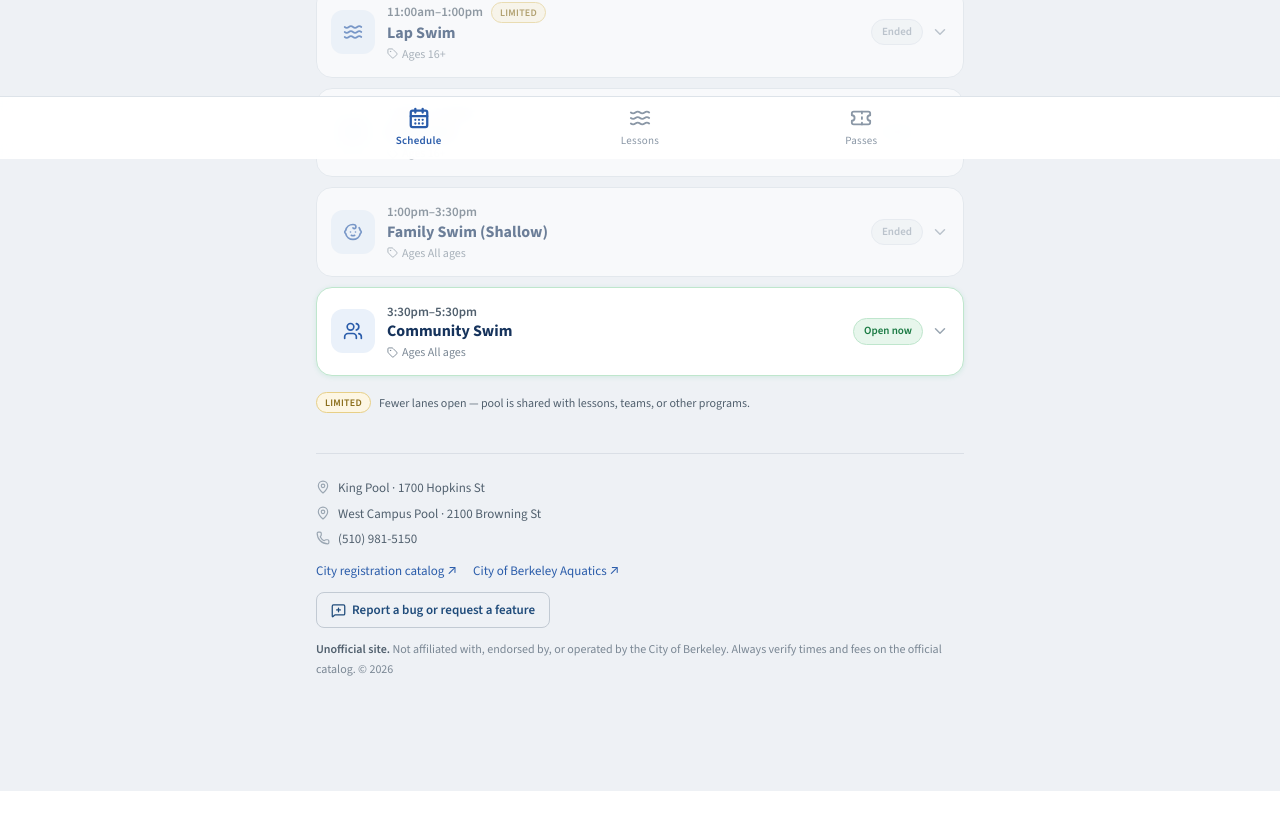
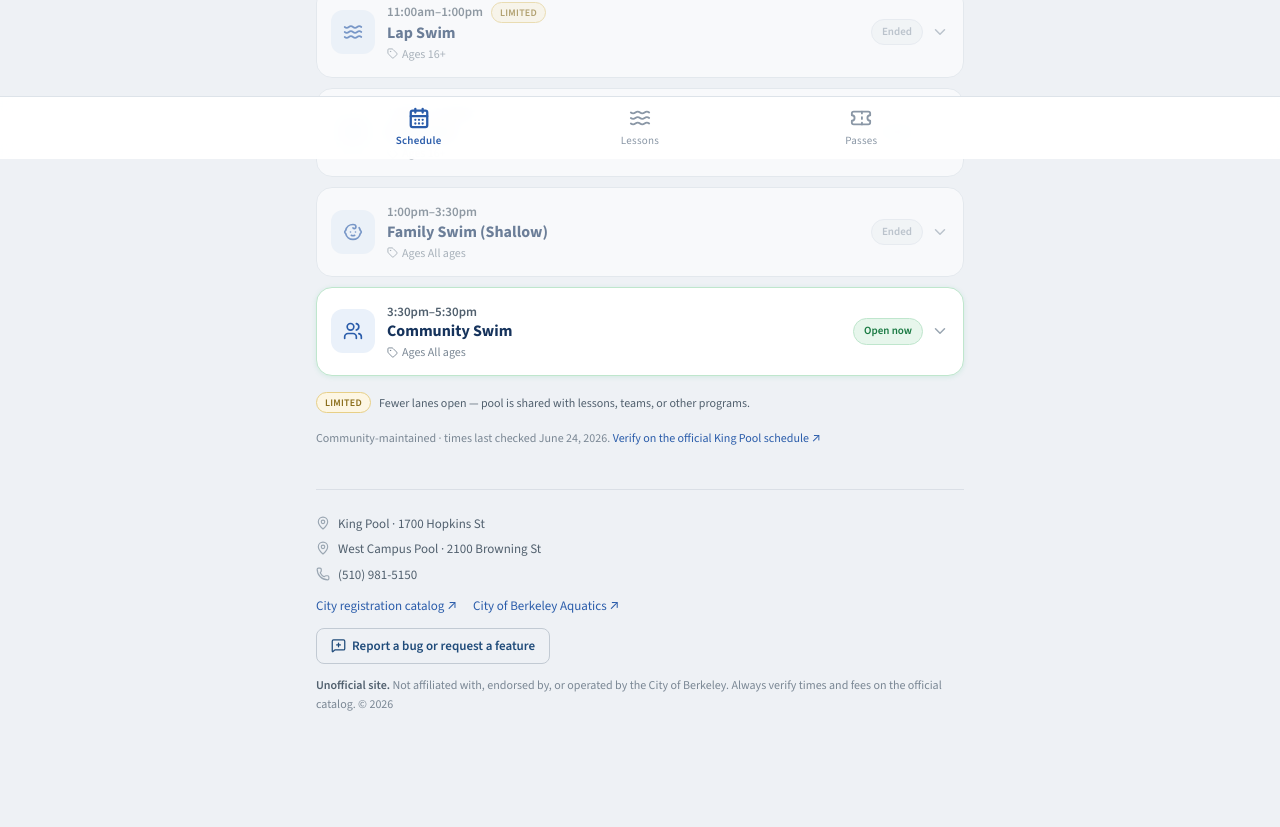
Before and after one commit to BeckerHockenbrock/berkeley-swim, a React (Vite) app: page / in a window 1280 px wide. Shown: the part 641-1468 px from the top of the page. Before the commit the page ends 1432 px from the top, so only its background shows below. Built offline with nearby package versions, Linux system fonts and the light colour scheme.

Commit message:
Schedule register button -> 10-pass; restore OG tags + last-checked; wire share banner

```diff
--- a/index.html
+++ b/index.html
@@ -4,9 +4,23 @@
     <meta charset="UTF-8" />
     <meta name="viewport" content="width=device-width, initial-scale=1.0" />
     <meta name="description" content="Unofficial guide to Berkeley public pool schedules, swim lessons, and passes. Not affiliated with the City of Berkeley." />
+    <meta name="theme-color" content="#2a5caa" />
     <link rel="icon" type="image/png" href="/logo.png" />
     <link rel="apple-touch-icon" href="/logo.png" />
     <title>Berkeley Pools — Unofficial Aquatics Schedule</title>
+
+    <!-- Social / link previews. URLs use the canonical domain; if berkeleyswim.com
+         isn't pointed at this Vercel project yet, swap these to your *.vercel.app address. -->
+    <meta property="og:type" content="website" />
+    <meta property="og:site_name" content="Berkeley Pools" />
+    <meta property="og:title" content="Berkeley Pools — when the pools are actually open" />
+    <meta property="og:description" content="Readable schedules for Berkeley's public pools — King & West Campus. See when each is open for lap swim, family swim, lessons, and more. Unofficial." />
+    <meta property="og:image" content="https://berkeleyswim.com/og.png" />
+    <meta property="og:url" content="https://berkeleyswim.com/" />
+    <meta name="twitter:card" content="summary_large_image" />
+    <meta name="twitter:title" content="Berkeley Pools — when the pools are actually open" />
+    <meta name="twitter:description" content="Readable schedules for Berkeley's public pools — King & West Campus. Lap swim, family swim, lessons, passes. Unofficial." />
+    <meta name="twitter:image" content="https://berkeleyswim.com/og.png" />
   </head>
   <body>
     <div id="root"></div>
--- a/src/components/ScheduleTab.tsx
+++ b/src/components/ScheduleTab.tsx
@@ -1,8 +1,9 @@
 import { useMemo, useState } from 'react';
 import { ChevronDown, ExternalLink, Tag, MapPin } from 'lucide-react';
-import { pools, programs } from '../data/loadSchedule';
+import { meta, passes, pools, programs } from '../data/loadSchedule';
 import {
   DAY_KEYS,
+  formatDate,
   formatRange,
   getBerkeleyNow,
   getSlotStatus,
@@ -87,6 +88,10 @@ export function ScheduleTab() {
   const rows = activity === 'all' ? scheduleRows : scheduleRows.filter((r) => r.slug === activity);
   const headingDay = isToday ? 'Today' : DAY_FULL[day];
 
+  // The "Register" CTA on the live cards points at the 10-Swim Pass (best value
+  // to get in), pulled from the passes data so it stays in sync.
+  const registerLink = passes.find((p) => p.name === '10-Swim Pass')?.link ?? OFFICIAL_CATALOG;
+
   return (
     <section className="flex flex-col gap-5">
       {/* Happening Now — both pools, side by side */}
@@ -104,7 +109,7 @@ export function ScheduleTab() {
                 <span className="truncate">{label}</span>
               </div>
               {liveRows.length > 0 ? (
-                liveRows.map((r) => <HeroCard key={r.key} row={r} />)
+                liveRows.map((r) => <HeroCard key={r.key} row={r} href={registerLink} />)
               ) : (
                 <div className="rounded-2xl border border-[#dde3e9] bg-white px-3 py-3 text-[12px] text-[#51606e]">
                   Nothing open now.
@@ -202,12 +207,24 @@ export function ScheduleTab() {
           <span className="inline-flex items-center text-[10px] font-semibold uppercase tracking-wide text-[#8a6d1a] border border-[#e7cf86] bg-[#fdf6e3] rounded-full px-2 py-0.5">Limited</span>
           <span>Fewer lanes open — pool is shared with lessons, teams, or other programs.</span>
         </div>
+
+        <p className="text-[12px] text-[#7a8794] leading-relaxed mt-1">
+          Community-maintained · times last checked {formatDate(meta.lastUpdated)}, {meta.lastUpdated.slice(0, 4)}.{' '}
+          <a
+            href={meta.sources[pool]}
+            target="_blank"
+            rel="noopener noreferrer"
+            className="text-[#2a5caa] no-underline hover:underline"
+          >
+            Verify on the official {pools[pool].label} schedule ↗
+          </a>
+        </p>
       </div>
     </section>
   );
 }
 
-function HeroCard({ row }: { row: Row }) {
+function HeroCard({ row, href }: { row: Row; href: string }) {
   return (
     <div className="relative overflow-hidden rounded-2xl bg-gradient-to-br from-[#2a5caa] to-[#16335c] text-white shadow-md">
       <svg className="absolute inset-x-0 bottom-0 w-full opacity-20" viewBox="0 0 400 80" preserveAspectRatio="none" aria-hidden="true">
@@ -221,7 +238,7 @@ function HeroCard({ row }: { row: Row }) {
         <div className="font-display text-[18px] font-semibold uppercase tracking-wide leading-tight">{row.label}</div>
         <div className="text-[13px] font-medium text-white/90">{formatRange(row.slot)}</div>
         <a
-          href={OFFICIAL_CATALOG}
+          href={href}
           target="_blank"
           rel="noopener noreferrer"
           className="focus-ring mt-0.5 self-start inline-flex items-center gap-1 text-[12px] font-semibold text-white/95 no-underline hover:text-white"
```
Also changed, not shown: public/og.png (added).
